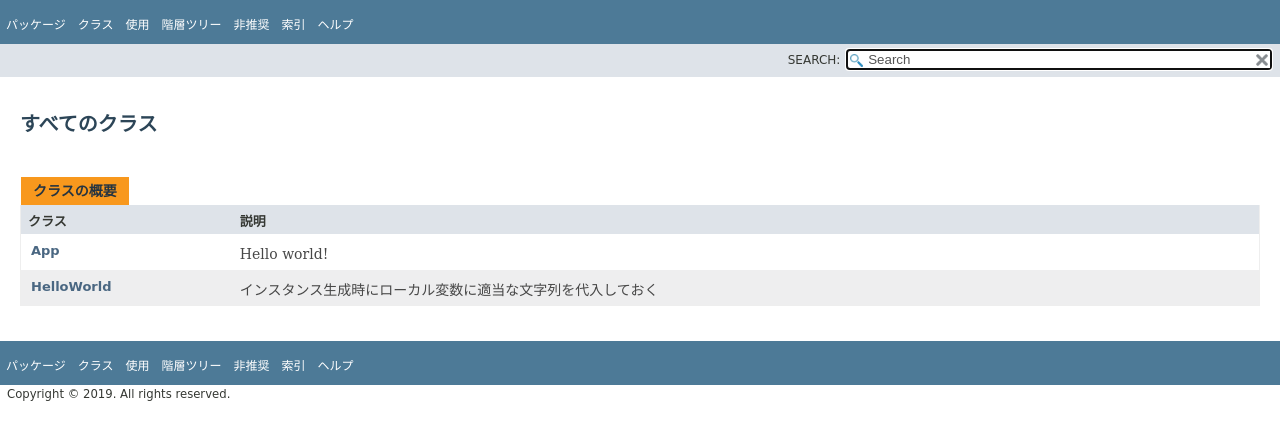
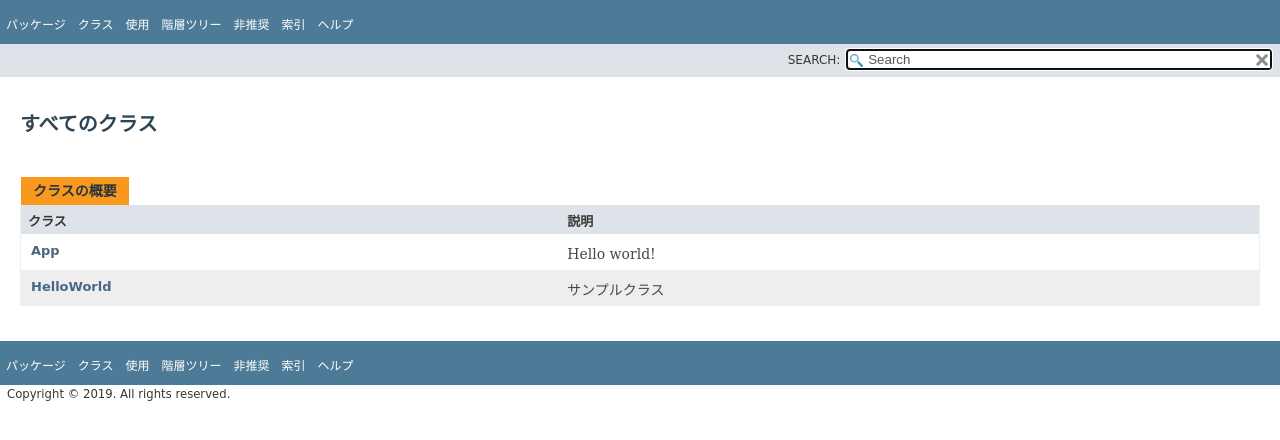
Before and after one commit to gn5r/sample, a plain HTML site: page docs/allclasses-index.html in a window 1280 px wide. Drawn offline with Linux system fonts and the light colour scheme; no server answers; a script that the page names is missing; a web font is replaced by a local one.

Commit message:
HelloWorldクラスのjavadoc修正

```diff
--- a/docs/allclasses-index.html
+++ b/docs/allclasses-index.html
@@ -98,7 +98,7 @@ $('.navPadding').css('padding-top', $('.fixedNav').css("height"));
 <tr class="rowColor" id="i1">
 <td class="colFirst"><a href="com/gn5r/sample/HelloWorld.html" title="com.gn5r.sample内のクラス">HelloWorld</a></td>
 <th class="colLast" scope="row">
-<div class="block">インスタンス生成時にローカル変数に適当な文字列を代入しておく</div>
+<div class="block">サンプルクラス</div>
 </th>
 </tr>
 </tbody>
```
Also changed, not shown: docs/com/gn5r/sample/HelloWorld.html (+1 -1 lines), docs/com/gn5r/sample/package-summary.html (+1 -1 lines), docs/index-all.html (+1 -1 lines), docs/index.html (+1 -1 lines).
